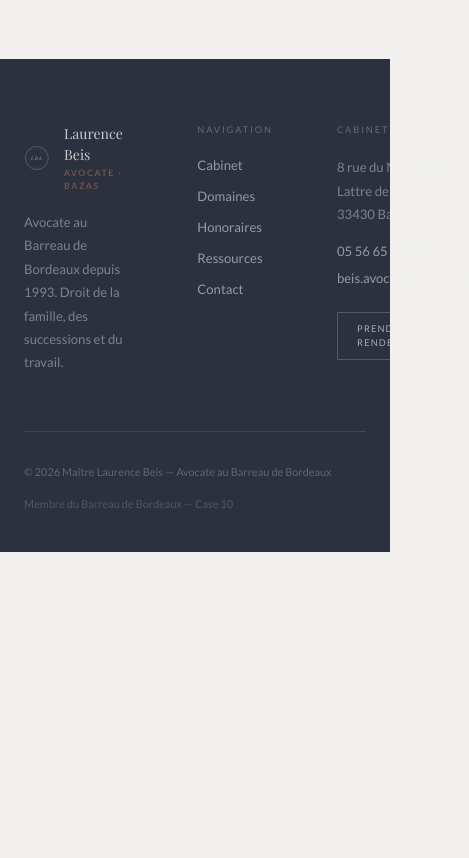
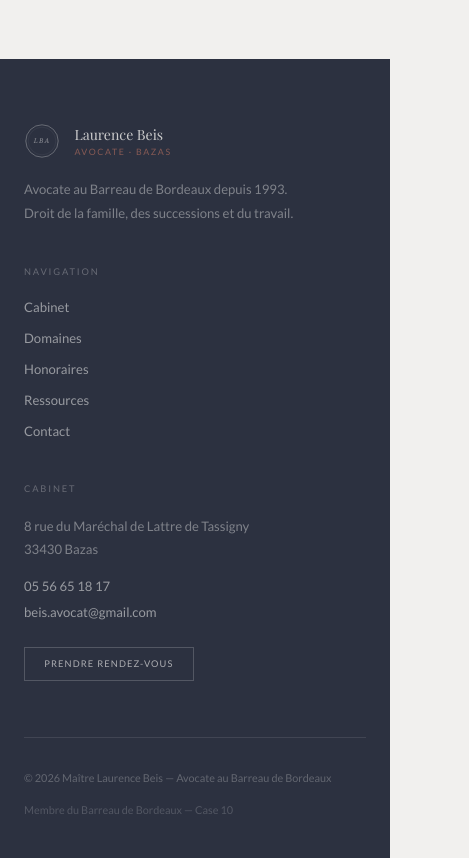
Before and after one commit to sleloutre-afk/beis-avocat-test0723, a Next.js app: page / in a window 390 px wide. Shown: the part 9900-10758 px from the top of the page, 469 px wide, since content can reach past the window. Before the commit the page ends 10452 px from the top, so only its background shows below. Built offline with nearby package versions, Linux system fonts and the light colour scheme; a web font is replaced by a local one.

Commit message:
fix: responsive grid — stack columns on mobile

```diff
--- a/src/components/Footer.tsx
+++ b/src/components/Footer.tsx
@@ -7,7 +7,7 @@ export default function Footer() {
     <footer style={{ background: '#2c3140', color: 'rgba(241,240,238,0.65)', padding: '4rem 0 2.5rem' }}>
       <div className="max-w-6xl mx-auto px-6">
 
-        <div style={{ display: 'grid', gridTemplateColumns: '1.5fr 1fr 1fr', gap: '4rem', marginBottom: '3.5rem' }}>
+        <div className="grid-footer" style={{ gap: '2.5rem', marginBottom: '3.5rem' }}>
 
           <div>
             <div style={{ display: 'flex', alignItems: 'center', gap: '0.9rem', marginBottom: '1.2rem' }}>
```
